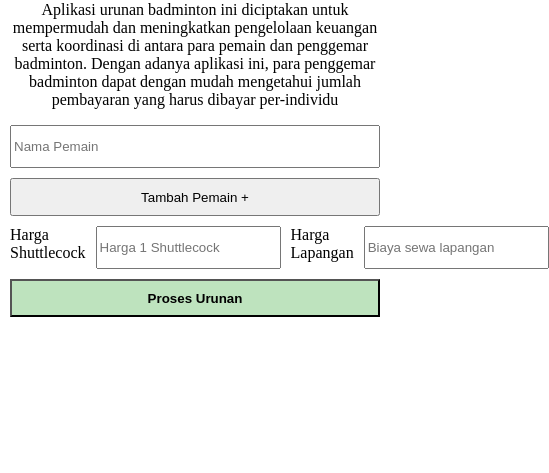
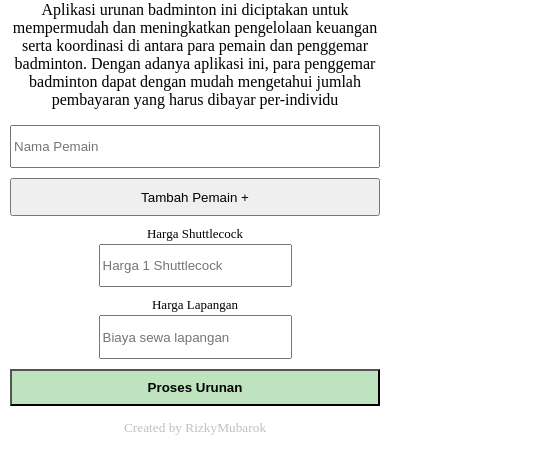
Before and after one commit to gitbarok/badminton-calculator.github.io, a plain HTML site: page index.html in a window 390 px wide. Shown: the part 79-552 px from the top of the page, 549 px wide, since content can reach past the window. Drawn offline with Linux system fonts and the light colour scheme.

Commit message:
add footer and fix responsiveness

```diff
--- a/index.html
+++ b/index.html
@@ -24,16 +24,22 @@
         </form>
         <div class="calculate-details">
             <div class="details">
-                <label for="oneShuttlecock">Harga Shuttlecock</label>
-                <input type="number" id="oneShuttlecock" class="playerName" placeholder="Harga 1 Shuttlecock" required>
-                <label for="courtPrice">Harga Lapangan</label>
-                <input type="number" id="courtPrice" class="playerName" placeholder="Biaya sewa lapangan" required>
+                <div class="shuttlecock-details">
+                    <label for="oneShuttlecock">Harga Shuttlecock</label>
+                    <input type="number" id="oneShuttlecock" class="playerName" placeholder="Harga 1 Shuttlecock"
+                        required>
+                </div>
+                <div class="court-details">
+                    <label for="courtPrice">Harga Lapangan</label>
+                    <input type="number" id="courtPrice" class="playerName" placeholder="Biaya sewa lapangan" required>
+                </div>
             </div>
             <button id="calculate" class="calculate">Proses Urunan</button>
         </div>
         <div class="table-player" id="table-player" style="display: none;">
         </div>
         <footer>
+            <p>Created by RizkyMubarok</p>
         </footer>
         <script src="script.js"></script>
     </div>
--- a/style.css
+++ b/style.css
@@ -85,10 +85,37 @@ body {
     flex-direction: row;
     gap: 10px;
     margin: auto;
+    font-size: small;
 }
+
 
 .details input {
     height: 37.5px;
+    width: 185px;
+}
+
+@media (max-width: 414px) {
+    .details {
+        display: flex;
+        flex-direction: column;
+        gap: 10px;
+        margin: auto;
+        font-size: small;
+    }
+}
+
+.details .shuttlecock-details {
+    text-align: center;
+    display: flex;
+    flex-direction: column;
+    gap: 2px
+}
+
+.details .court-details {
+    text-align: center;
+    display: flex;
+    flex-direction: column;
+    gap: 2px
 }
 
 #totalPays::before {
@@ -96,3 +123,9 @@ body {
     font-size: 0.75em;
     margin-left: 0.1em;
 }
+
+footer {
+    text-align: center;
+    font-size: smaller;
+    color: silver;
+}
```
